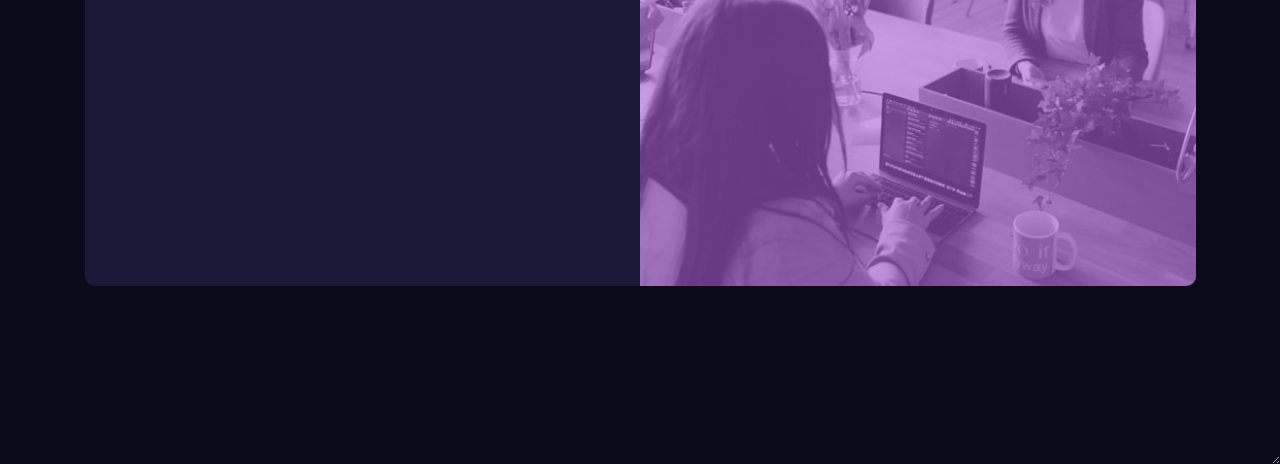
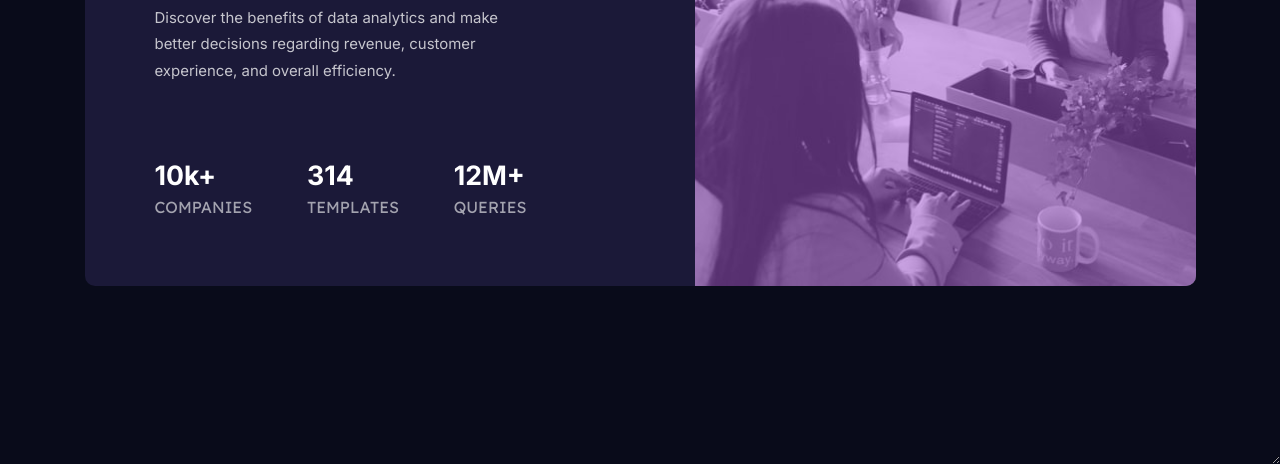
Before and after one commit to BigO-Dev/frontend-mentor-projects, a plain HTML site: page stats-preview-card/index.html in a window 1280 px wide. Shown: the part 336-800 px from the top of the page. Drawn offline with Linux system fonts and the light colour scheme.

Commit message:
Complete desktop design

```diff
--- a/stats-preview-card/css/style.css
+++ b/stats-preview-card/css/style.css
@@ -26,7 +26,7 @@ html,
 body {
   font-family: var(--font-family-inter);
   font-size: var(--font-size);
-  line-height: 1.5;
+  line-height: 1.2;
   background: var(--color-blue-1);
   height: 100vh;
   width: 100%;
@@ -51,6 +51,7 @@ img {
 
 /* CARD COMPONENT */
 .card {
+  background: var(--color-blue-2);
   border-radius: 10px;
   height: 444px;
   width: 1111px;
@@ -60,36 +61,79 @@ img {
   left: 50%;
   overflow: hidden;
   display: flex;
+  flex-direction: row;
+  justify-content: space-between;
+  gap: 110px;
 }
 
 .container {
-  width: 390px;
-  margin: 0 auto;
+  height: 100%;
+  width: 372px;
+  display: flex;
+  flex-direction: column;
+  justify-content: center;
+  margin-left: 70px;
 }
 
 .left {
   flex: 50%;
-  background: var(--color-blue-2);
+}
+
+.left h3 {
+  color: var(--color-white-1);
+  line-height: 1.25;
+  font-size: 3rem;
+}
+
+.left h3 span {
+  color: var(--color-violet);
+}
+
+.left p {
+  margin-top: 20px;
+  color: var(--color-white-2);
+  font-size: 1.4rem;
+  line-height: 1.75;
+}
+
+.stats {
+  display: flex;
+  justify-content: space-between;
+  margin-top: 75px;
+}
+
+.stat-number {
+  font-size: 2.5rem;
+  font-weight: 700;
+  color: var(--color-white-1);
+}
+
+.stat-desc {
+  color: var(--color-white-3);
+  font-family: var(--font-family-lexend);
+  font-size: 1.5rem;
+  text-transform: uppercase;
+  line-height: 2;
 }
 
 .right {
   flex: 50%;
+  height: 100%;
+  width: 100%;
   background: url(/images/image-header-desktop.jpg) no-repeat center
     center/cover;
+  overflow: hidden;
   position: relative;
 }
 
-.right::before {
+.right::after {
   content: "";
-  background: var(--color-violet);
-  opacity: 0.6;
   position: absolute;
+  height: 100%;
+  width: 100%;
   top: 0;
   left: 0;
-  height: 100%;
-  width: 100%;
+  background: var(--color-violet);
+
+  opacity: 0.5;
 }
-
-.column-left h1 span {
-  color: var(--color-violet);
-}
--- a/stats-preview-card/index.html
+++ b/stats-preview-card/index.html
@@ -25,10 +25,48 @@
   </head>
   <body>
     <div class="card">
-      <div class="left"></div>
+      <div class="left">
+        <div class="container">
+          <h3>
+            Get
+            <span>insights</span>
+            that help your business grow.
+          </h3>
+          <p>
+            Discover the benefits of data analytics and make better decisions
+            regarding revenue, customer experience, and overall efficiency.
+          </p>
+          <div class="stats">
+            <div class="stat">
+              <div class="stat-number">10k+</div>
+              <div class="stat-desc">companies</div>
+            </div>
+            <div class="stat">
+              <div class="stat-number">314</div>
+              <div class="stat-desc">templates</div>
+            </div>
+            <div class="stat">
+              <div class="stat-number">12M+</div>
+              <div class="stat-desc">queries</div>
+            </div>
+          </div>
+        </div>
+      </div>
+      <div class="right">
+        <!-- <img src="/images/image-header-desktop.jpg" alt="" /> -->
+      </div>
+    </div>
+    <!-- <div class="card">
+      <div class="left">
+        <h3>
+
+        </h3>
+
+
+      </div>
       <div class="right"></div>
-    </div>
-    <!-- Get insights that help your business grow.   -->
+    </div> -->
+    <!--   -->
 
     <div class="attribution">
       Challenge by
```
